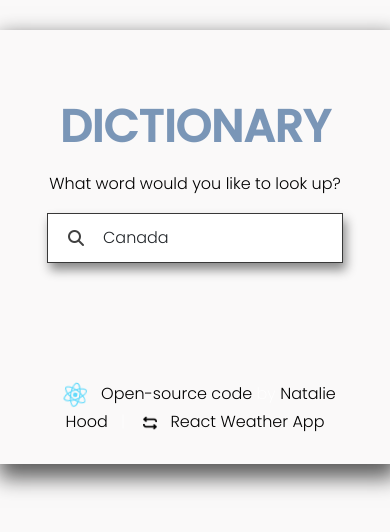
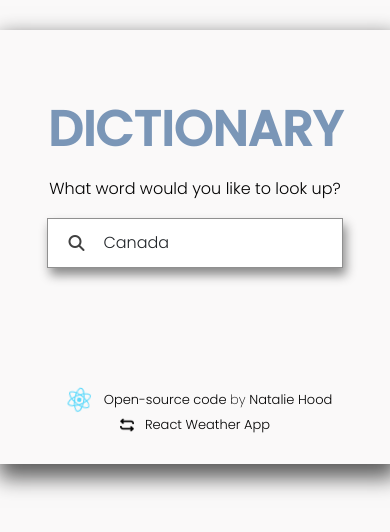
Before and after one commit to natalieh93/shecodes-react-dictionary-app, a React (Create React App) app: page / in a window 390 px wide. Shown: the top 532 px of the page. Built offline with nearby package versions, Linux system fonts and the light colour scheme; no server answers; a web font is replaced by a local one.

Commit message:
Fixed media queries to make app responsive

```diff
--- a/src/App.css
+++ b/src/App.css
@@ -55,13 +55,13 @@
 @media (max-width: 800px) {
   .App {
     margin: 30px auto;
-    max-width: 400px;
-    padding: 60px 10px;
+    max-width: 390px;
+    padding: 60px 15px;
   }
 
   .App-footer {
-    color: white;
-    font-size: 16px;
+    color: black;
+    font-size: 13px;
     margin-top: 115px;
     margin-bottom: -30px;
     padding: 2px 30px 0;
--- a/src/App.js
+++ b/src/App.js
@@ -31,7 +31,7 @@ export default function App() {
             Natalie Hood{" "}
           </a>
         </span>
-        &nbsp; | &nbsp; &nbsp;
+        <br/>
         <img src={swapbutton} className="Swap-button" alt="swap-button" />
         &nbsp; &nbsp;
         <span>
--- a/src/Dictionary.css
+++ b/src/Dictionary.css
@@ -20,7 +20,7 @@ h6 {
 }
 
 .Dictionary .form-control {
-  border: 1px solid rgb(56, 56, 56);
+  border: 1px solid rgb(144, 144, 144);
   border-radius: 0;
   box-shadow: 3px 7px 10px rgb(138, 138, 138);
   font-size: 16px;
@@ -43,7 +43,7 @@ h6 {
 
 @media (max-width: 800px) {
   h1 {
-    font-size: 45px;
+    font-size: 49px;
   }
 
   h6 {
@@ -53,6 +53,6 @@ h6 {
 
   .Dictionary form {
     margin: 15px auto;
-    width: 80%;
+    width: 82%;
   }
 }
--- a/src/Meaning.css
+++ b/src/Meaning.css
@@ -1,5 +1,5 @@
 .Meaning {
-  background-color: #ffffff98;
+  background-color: #ffffff;
   box-shadow: 2px 4px 25px rgb(93 93 110 /10%);
   margin: 100px 0 -80px;
   padding: 20px 50px;
@@ -25,7 +25,7 @@
 .Meaning .example {
   color: black;
   font-style: italic;
-  font-weight: 300;
+  font-weight: 400;
   margin: 15px 0 30px;
 }
 
@@ -35,13 +35,13 @@
 
 @media (max-width: 800px) {
   .Meaning {
-    padding: 0px 22px 10px;
-    margin-bottom: -50px;
-    margin-top: -57px;
+    padding: 5px 40px 10px;
+    margin-bottom: -80px;
+    margin-top: 60px;
   }
 
   .Meaning h3 {
-    font-size: 22px;
+    font-size: 20px;
   }
 
   .Meaning .definition {
--- a/src/Phonetic.css
+++ b/src/Phonetic.css
@@ -22,16 +22,16 @@
 }
 
 @media (max-width: 800px) {
+  .Phonetic {
+    margin: 50px 2px -35px 0px;
+  }
+
   .Phonetic .fa-volume-up {
     font-size: 14px;
   }
 
   .Phonetic .text {
-    font-size: 15px;
-    margin-left: -8px;
-  }
-
-  .Phonetic {
-    margin: -20px 2px 0px 0px;
+    font-size: 16px;
+    margin-left: 15px;
   }
 }
--- a/src/Synonyms.css
+++ b/src/Synonyms.css
@@ -27,13 +27,12 @@
 
 @media (max-width: 800px) {
   .Synonyms {
-    margin-top: -8px;
-    margin-bottom: 30px;
-    padding: 18px 20px 22px;
+    margin-top: -15px;
+    margin-bottom: 20px;
+    padding: 5px 0px 0px;
   }
 
   .Synonyms li {
     font-size: 16px;
-    margin: 20px 10px 0px 0;
   }
 }
```
